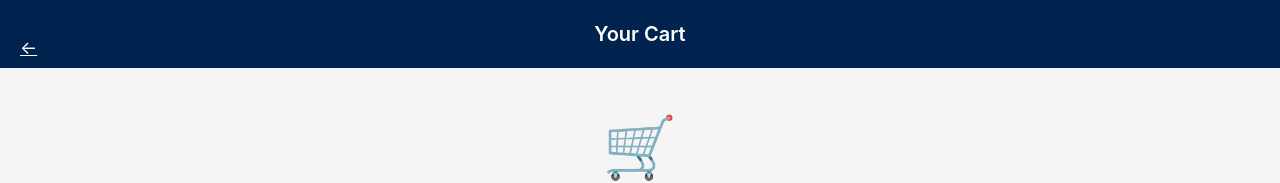
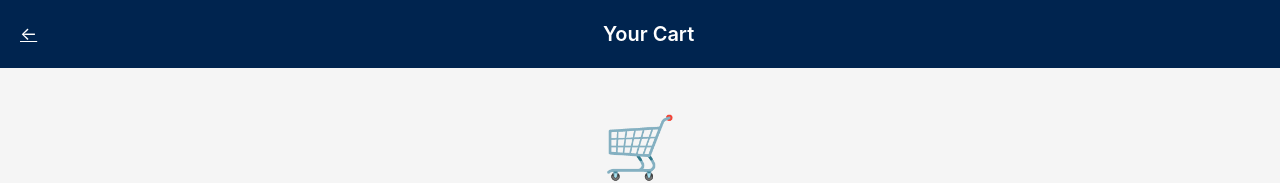
Before and after one commit to ja2z/gear, a React (Vite) app in the folder frontend/: page /#/cart in a window 1280 px wide. Shown: the top 183 px of the page. Built offline with nearby package versions, Linux system fonts and the light colour scheme.

Commit message:
Fix cart page header vertical alignment
- Update Cart page header to use flexbox layout like other pages
- Remove absolute positioning from back arrow
- Add empty div for proper three-column layout balance
- Ensure 'Your Cart' title and back arrow are vertically centered

```diff
--- a/frontend/src/pages/Cart.jsx
+++ b/frontend/src/pages/Cart.jsx
@@ -17,11 +17,12 @@ const Cart = () => {
         <div className="header">
           <Link
             to="/categories"
-            className="absolute left-5 top-1/2 transform -translate-y-1/2 text-white text-lg"
+            className="text-white text-lg"
           >
             ←
           </Link>
           <h1>Your Cart</h1>
+          <div></div>
         </div>
 
         <div className="px-5 py-12">
@@ -47,11 +48,12 @@ const Cart = () => {
       <div className="header">
         <Link
           to="/categories"
-          className="absolute left-5 top-1/2 transform -translate-y-1/2 text-white text-lg"
+          className="text-white text-lg"
         >
           ←
         </Link>
         <h1>Your Cart</h1>
+        <div></div>
       </div>
 
       {/* Cart Items */}
```
